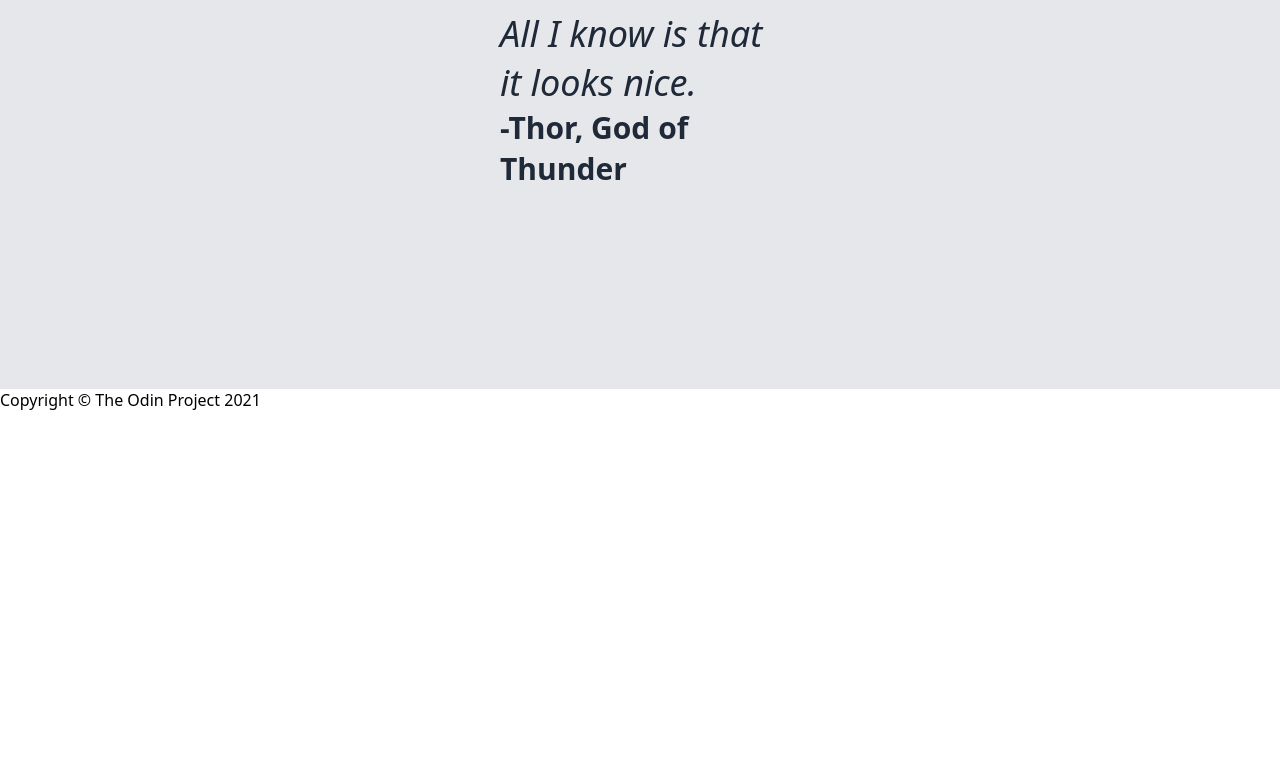
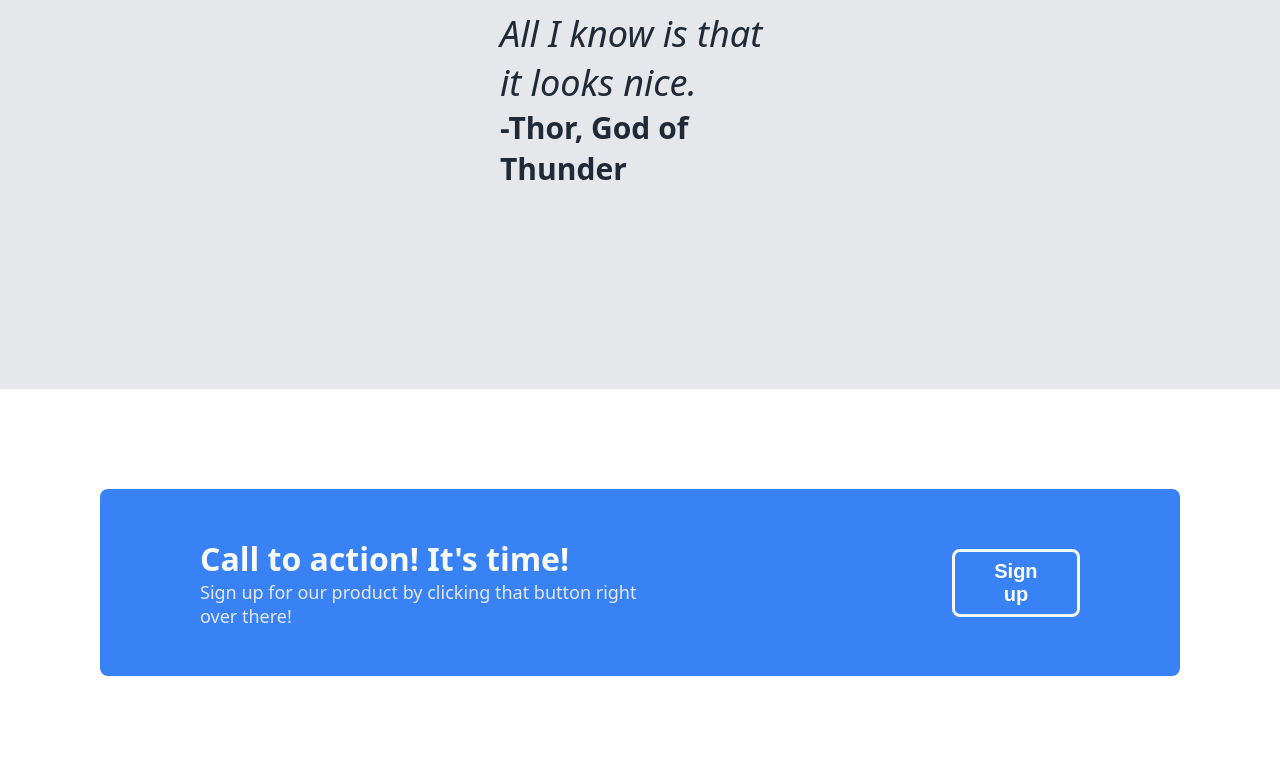
Before and after one commit to PrinceAJ17/LandingPage, a plain HTML site: page index.html in a window 1280 px wide. Shown: the part 2013-2786 px from the top of the page. Before the commit the page ends 2424 px from the top, so only its background shows below. Drawn offline with Linux system fonts and the light colour scheme; files whose address does not match are found by name.

Commit message:
Finished tab4

```diff
--- a/index.html
+++ b/index.html
@@ -35,12 +35,11 @@
                     This website has some subtext that goes here under the main title. It's a smaller font and the color is lower contrast.
                 </div>
                 <button class="submit">
-                    Sign up
+                    <h6>Sign up</h6>
                 </button>
             </div>
             <div class="tab2c2">
                 <img src="/home/princeaj17/LandingPage/product.jpeg" alt="Image of a product">
-            </div>
             </div>
         </div>
         <div class="tab2">
@@ -82,7 +81,21 @@
                 -Thor, God of Thunder
             </div>
         </div>
-        <div class="tab4"></div>
+        <div class="tab4">
+            <div class="ctafull">
+                <div class="cta">
+                    <div class="m3">
+                        Call to action! It's time!
+                    </div>
+                    <div class="s3">
+                        Sign up for our product by clicking that button right over there!
+                    </div>
+                </div>
+                <button class="submit2">
+                    <h6>Sign up</h6>
+                </button>
+            </div>
+        </div>
     </div>
     <div class="footer">
         Copyright © The Odin Project 2021
--- a/styles.css
+++ b/styles.css
@@ -15,6 +15,12 @@ a {
     color: #e5e7eb;
 }
 
+h6 {
+    margin: 0;
+    padding: 0;
+    font-size: 20px;
+    font-weight: bold;
+}
 /* HEADER STYLE */
 
 .header{
@@ -69,12 +75,12 @@ a {
     margin-bottom: 10px;
 }
 
-button {
+.submit {
     cursor: pointer;
-    padding: 8px 16px;
+    padding: 8px 30px;
     border-radius: 8px;
-    background: royalblue;
-    border: 1px solid royalblue;
+    background: #3882f6;
+    border: 3px solid #3882f6;
     color: white;
 }
 
@@ -166,3 +172,40 @@ img{
     font-weight: bolder;
     color: #1f2937;
 }
+
+/* TAB4 STYLE */
+
+.tab4{
+    display: flex;
+    justify-content: center;
+}
+
+.ctafull{
+    display: flex;
+    align-items: center;
+    gap: 300px;
+    background-color: #3882f6;
+    border-radius: 8px;
+    padding: 48px 100px;
+    margin: 100px;
+}
+
+.m3{
+    font-size: 32px;
+    font-weight: bolder;
+    color: #f9faf8;
+}
+
+.s3{
+    font-size: 18px;
+    color: #e5e7eb;
+}
+
+.submit2{
+    cursor: pointer;
+    padding: 8px 30px;
+    border-radius: 8px;
+    background: #3882f6;
+    border: 3px solid #f9faf8;
+    color: white;
+}
```
